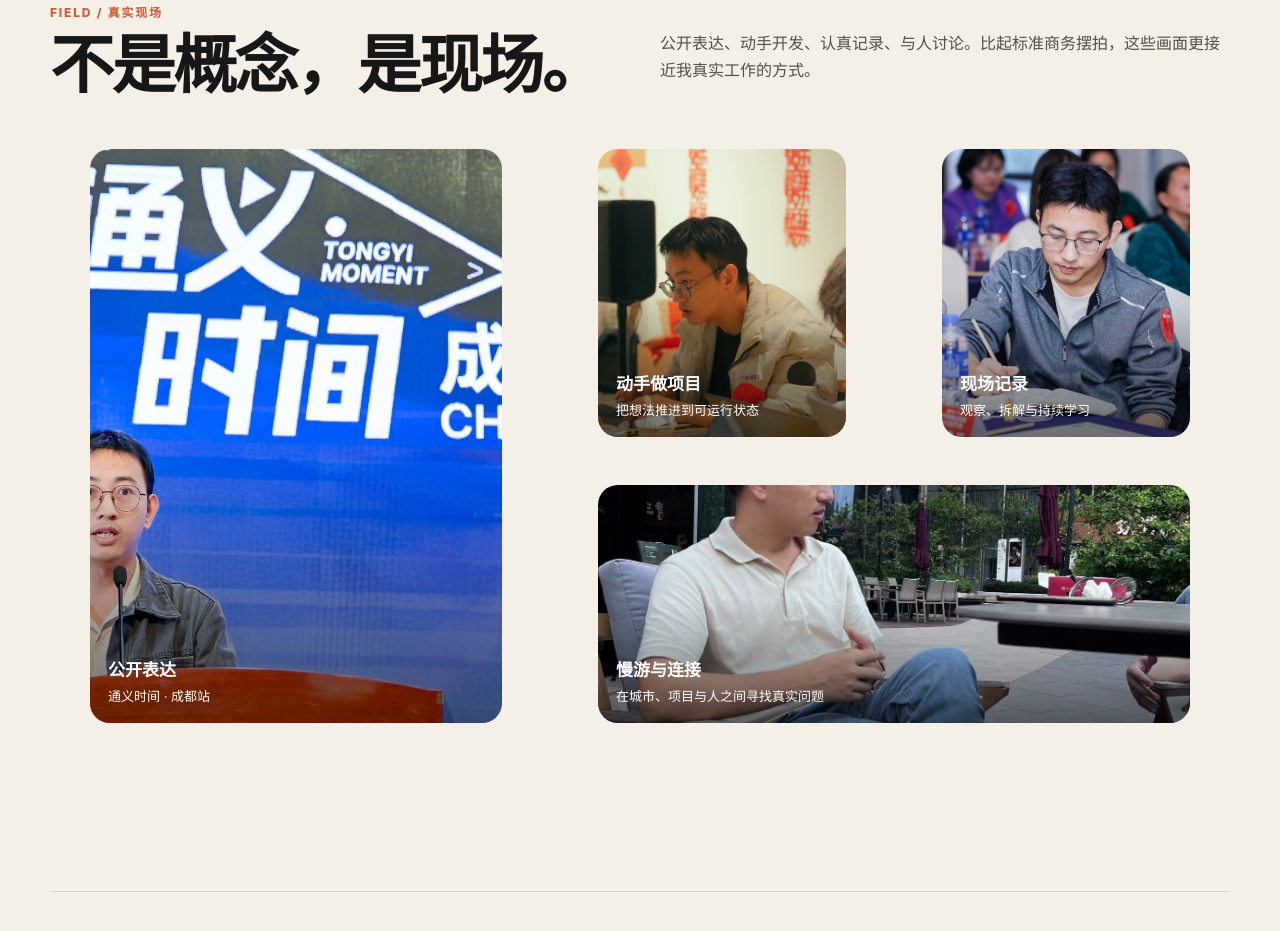
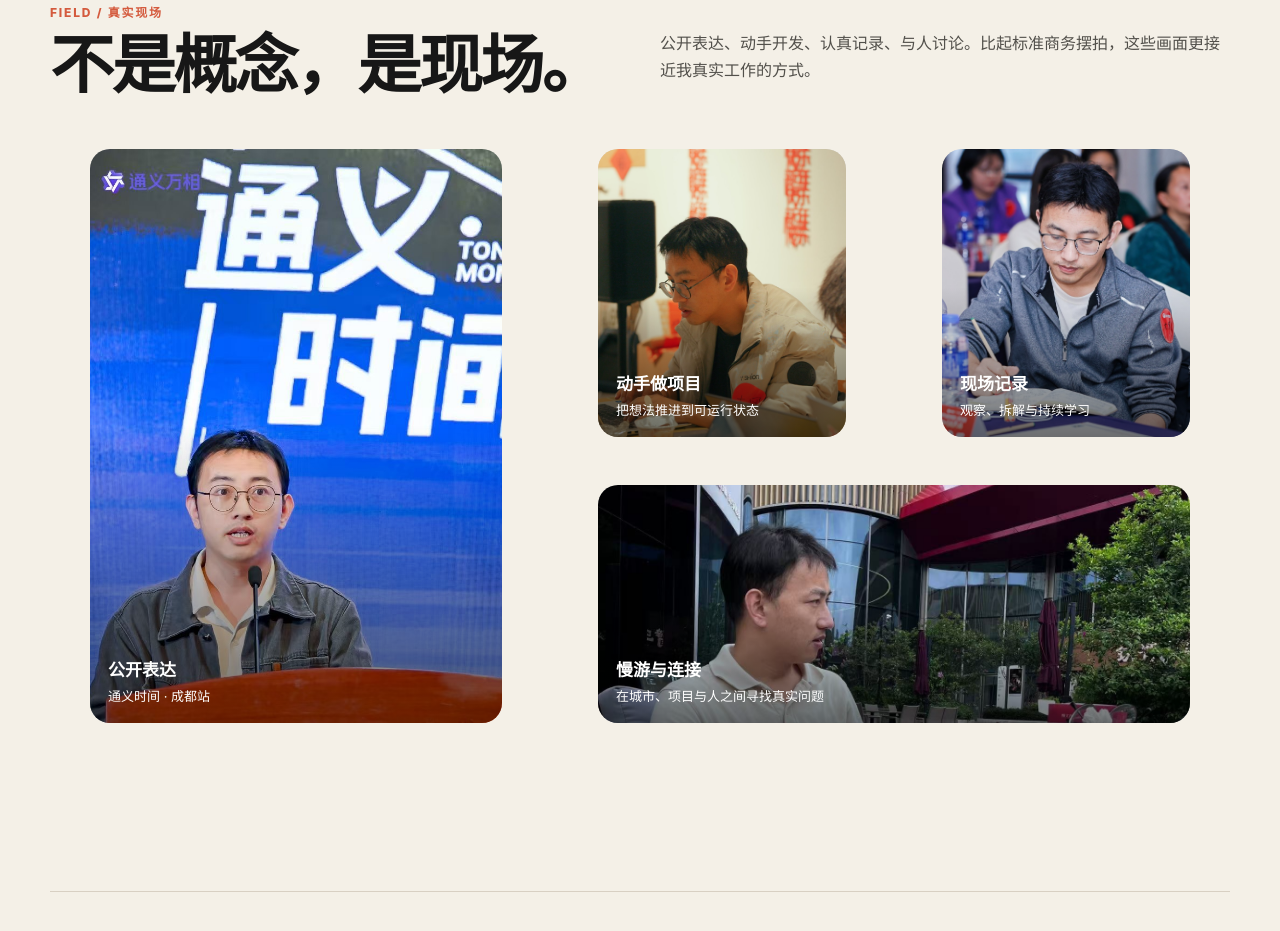
Before and after one commit to Frog1205/Frog1205.github.io, a plain HTML site: page index.html in a window 1280 px wide. Shown: the part 2749-3680 px from the top of the page. Drawn offline with Linux system fonts and the light colour scheme.

Commit message:
优化现场照片人物裁切

```diff
--- a/index.html
+++ b/index.html
@@ -371,6 +371,8 @@
     .photo:first-child { grid-row: 1 / 3; }
     .photo:nth-child(4) { grid-column: 2 / 4; }
     .photo img { height: 100%; object-fit: cover; transition: transform .55s ease; }
+    .photo:first-child img { object-position: 20% center; }
+    .photo:nth-child(4) img { object-position: center 27%; }
     .photo:hover img { transform: scale(1.04); }
     .photo::after {
       content: "";
```
